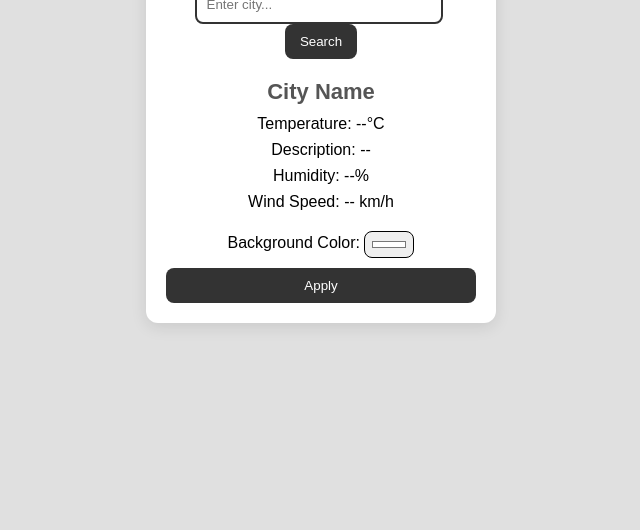
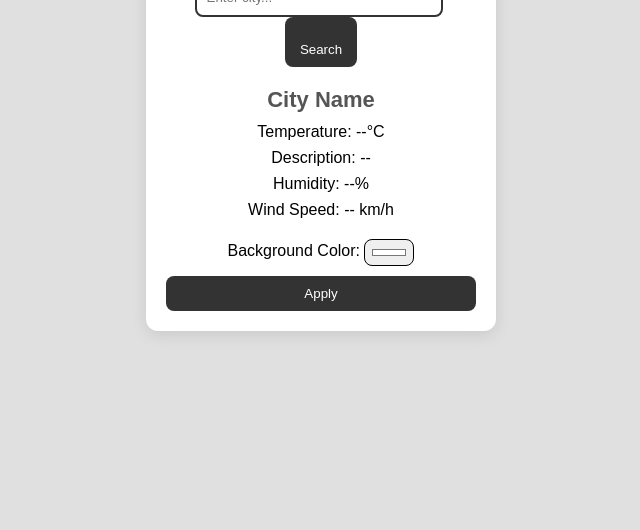
Before and after one commit to manuvjeet/Weather-App, a plain HTML site: page index.html in a window 1280 px wide. Shown: the part 270-800 px from the top of the page, without its empty margins (319-959 px from the left). Drawn offline with Linux system fonts and the light colour scheme.

Commit message:
Update index.html

```diff
--- a/index.html
+++ b/index.html
@@ -12,7 +12,7 @@
       <h1>Weather App</h1>
       <div class="search-bar">
         <input type="text" id="cityInput" placeholder="Enter city...">
-        <button id="searchBtn">Search</button>
+        <button id="searchBtn"><br>Search</button>
       </div>
       <div class="weather-info">
         <h2 id="cityName">City Name</h2>
```
